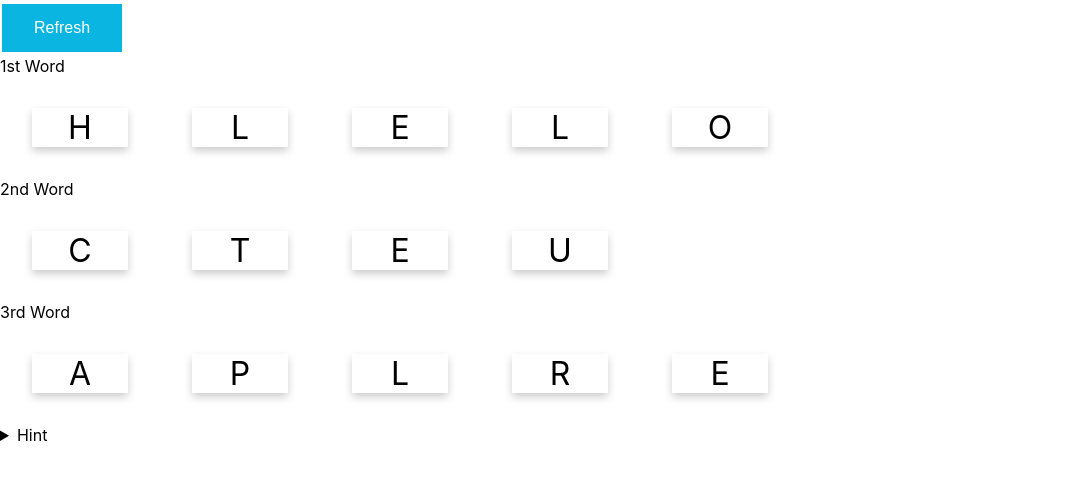
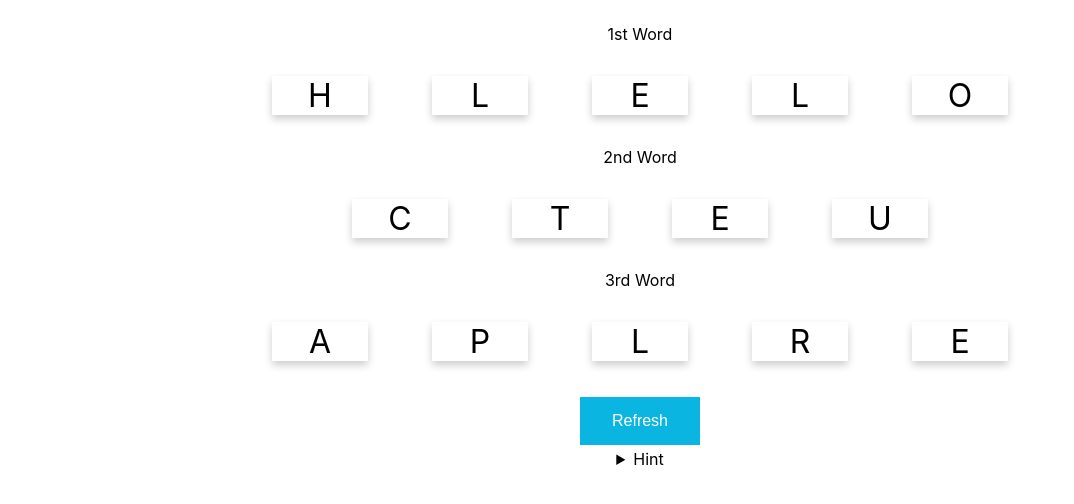
Before and after one commit to windywine7895123/6310110270_3SA03, a React (Create React App) app in the folder card-game/: page / in a window 1280 px wide. Shown: the top 504 px of the page, without its empty margins (0-1074 px from the left). Built offline with nearby package versions, Linux system fonts and the light colour scheme.

Commit message:
7.4new align and How to play

```diff
--- a/card-game/src/App.js
+++ b/card-game/src/App.js
@@ -9,8 +9,8 @@ const buttonRefresh = () =>
 function App() {
   return (
     <div>
-
-          <button className = 'button button1' onClick={buttonRefresh}>Refresh</button>
+          <center>
+          <marquee direction="left">{"Click alphabet cards to be word"}</marquee>
           <br></br>
           1st Word
           <WordCard value="hello"/>
@@ -20,16 +20,14 @@ function App() {
 
           3rd Word
           <WordCard value="Pearl"/>
+          <button className = 'button button1'  onClick={buttonRefresh}>Refresh</button>
           <details>
             <summary>Hint</summary>
-              <p>
                 1.The word same meaning as "Hi", (5 alphabets)<br></br>
                 2.Adjetive of your cat,(4 alphabets)<br></br>
                 3.Precious thing in the ocean,(5 alphabets)<br></br>
-
-              </p>
           </details>
-
+          </center>
     </div>
     );
   }
```
